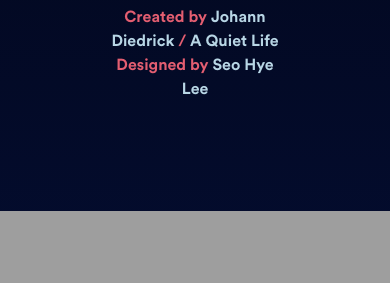
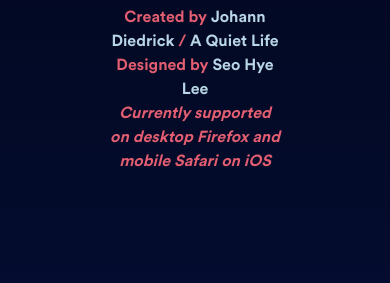
Before and after one commit to aquietlife/whisp, a Python web app: template app/templates/index.html in a window 390 px wide; the page is wider, and only the part inside the window is pictured. Shown: the part 1016-1299 px from the top of that part. Before the commit the page ends 1227 px from the top of that part, so only its background shows below. Run offline with Jinja, Linux system fonts and the light colour scheme; the template is opened without the code that fills it, so the values that code supplies are empty; some libraries are stand-ins or nearby versions.

Commit message:
added disclaimer about desktop firefox and mobile safari on ios

```diff
--- a/app/templates/index.html
+++ b/app/templates/index.html
@@ -146,6 +146,8 @@
 			Created by <a href="http://www.johanndiedrick.com/">Johann Diedrick</a> / <a href="http://aquiet.life/">A Quiet Life</a>
 			<br>
 			Designed by <a href="https://www.seohyelee.com/">Seo Hye Lee</a>
+			<br>
+			<i>Currently supported on desktop Firefox and mobile Safari on iOS</i>
 		</div>
 
 
```
